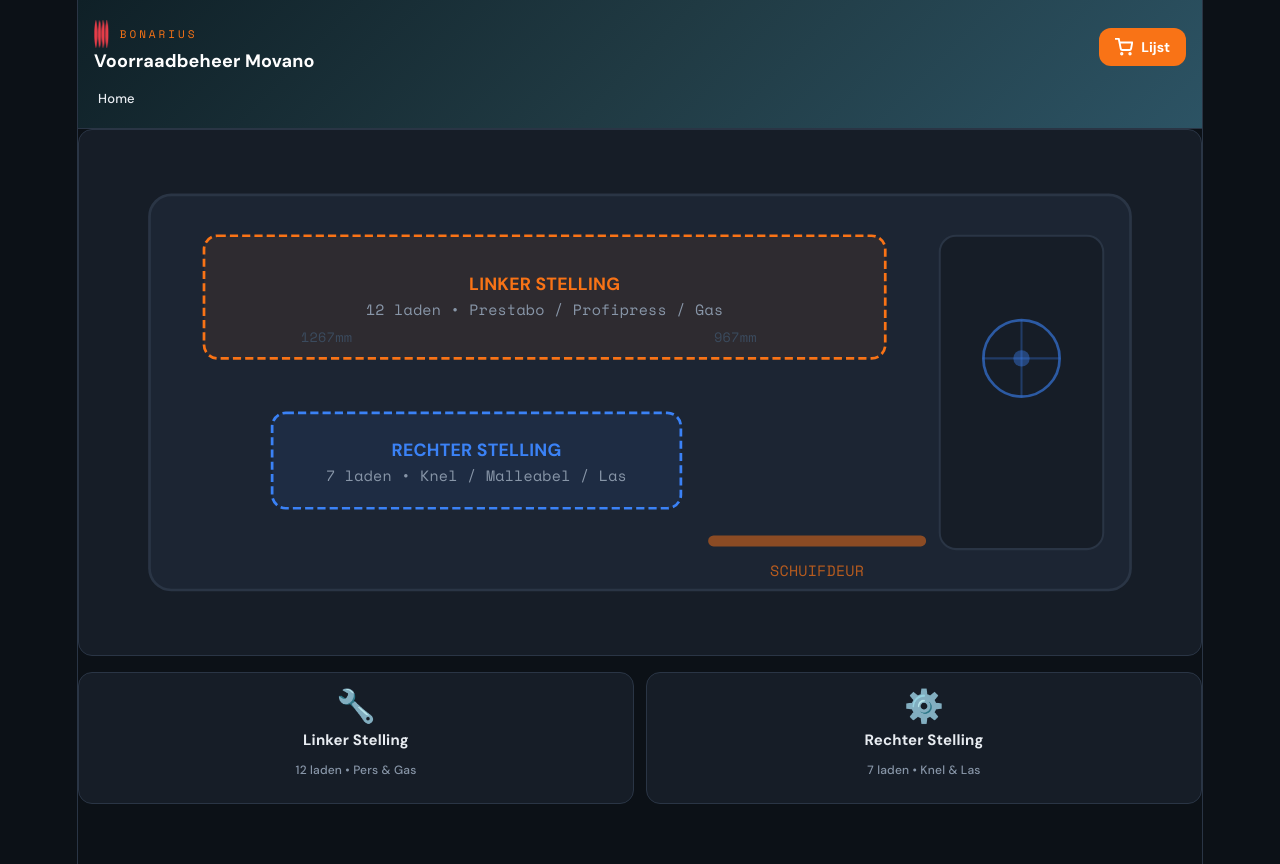
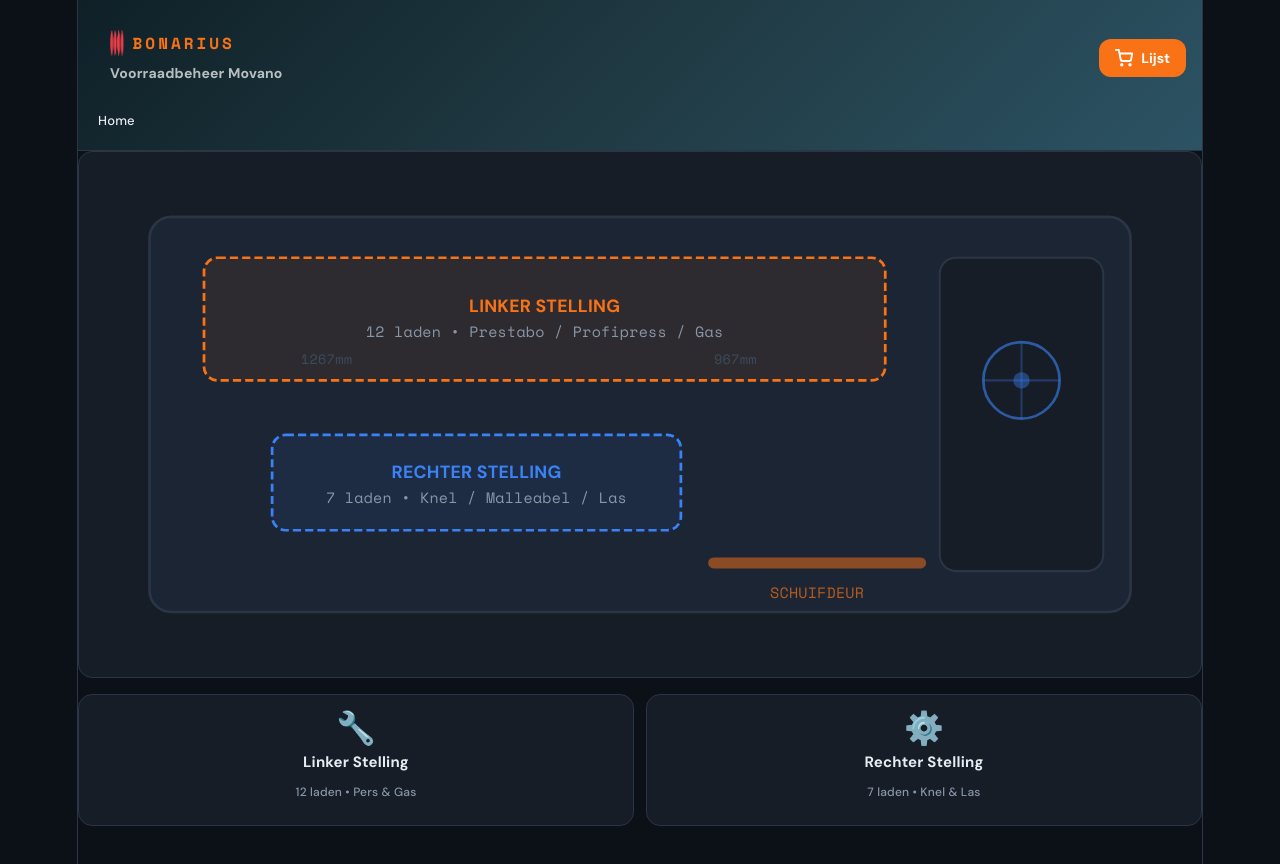
Before and after one commit to IcuRep/voorraad-app, a React (Vite) app: page / in a window 1280 px wide. Shown: the top 864 px of the page. Built offline with nearby package versions, Linux system fonts and the light colour scheme.

Commit message:
header redesign

```diff
--- a/src/App.jsx
+++ b/src/App.jsx
@@ -690,16 +690,28 @@
                   <IconBack/><span style={{fontSize:14}}>Terug</span>
                 </button>
               )}
-              <div style={{ display: "flex", alignItems: "center", gap: "10px" }}>
-              <img src="/logo.png" alt="logo" style={{ height: "28px", objectFit: "contain" }} />
-              <div className="logo-text">Bonarius</div>
+              <div style={{ display: "flex", flexDirection: "column", padding: "10px 16px" }}>
+
+  {/* Bovenste rij */}
+  <div style={{ display: "flex", alignItems: "center", gap: "8px" }}>
+    <img
+      src="/logo.png"
+      alt="logo"
+      style={{ height: "26px", objectFit: "contain" }}
+    />
+    <div className="logo-text" style={{ fontWeight: "600", fontSize: "16px" }}>
+      Bonarius
+    </div>
   </div>
 
-              <div className="title">
+  {/* Titel */}
+  <div className="title" style={{ marginTop: "4px", fontSize: "14px", opacity: 0.7 }}>
     {view === "home" && "Voorraadbeheer Movano"}
     {view === "linker" && "Linker Stelling"}
     {view === "rechter" && "Rechter Stelling"}
     {view === "drawer" && drawer}
+  </div>
+
 </div>
             </div>
             <button className="cart-btn" onClick={() => setShowCart(true)}>
```
Lines whose indentation alone changed are shown as unchanged.
